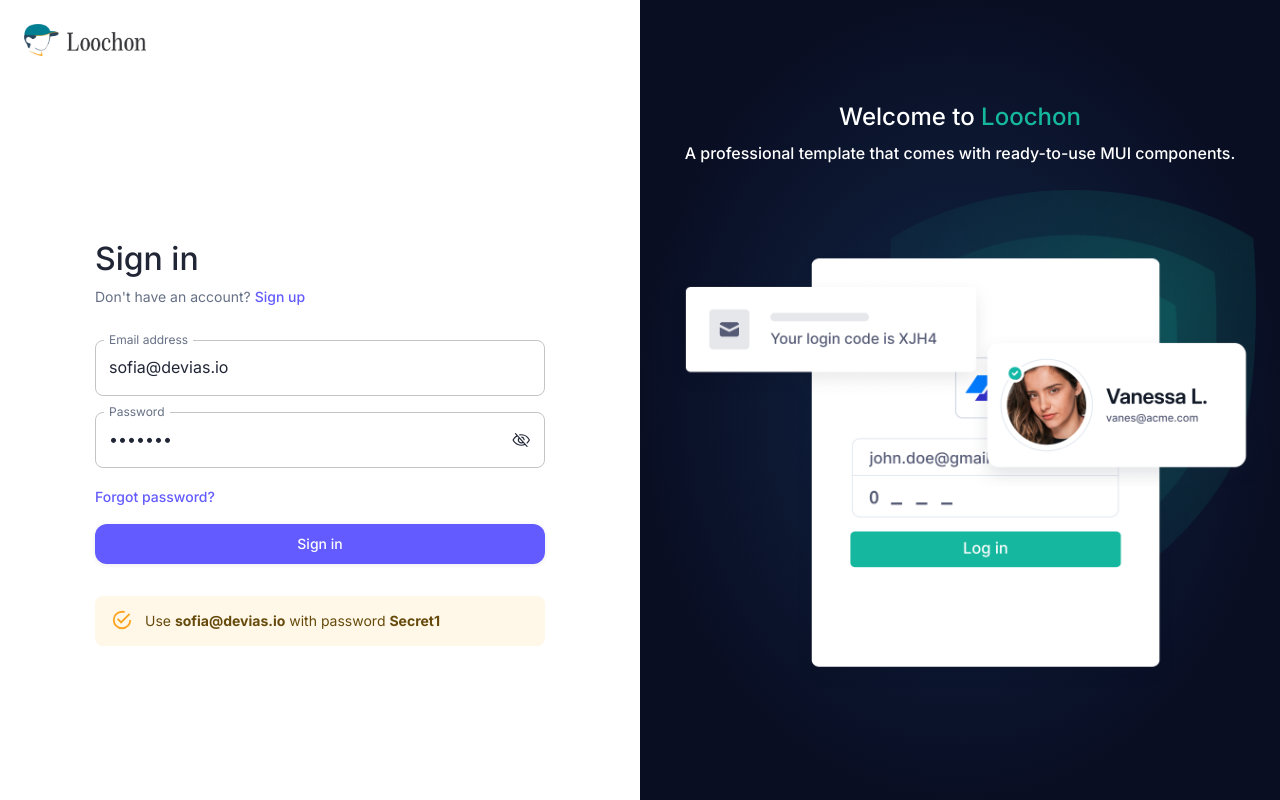
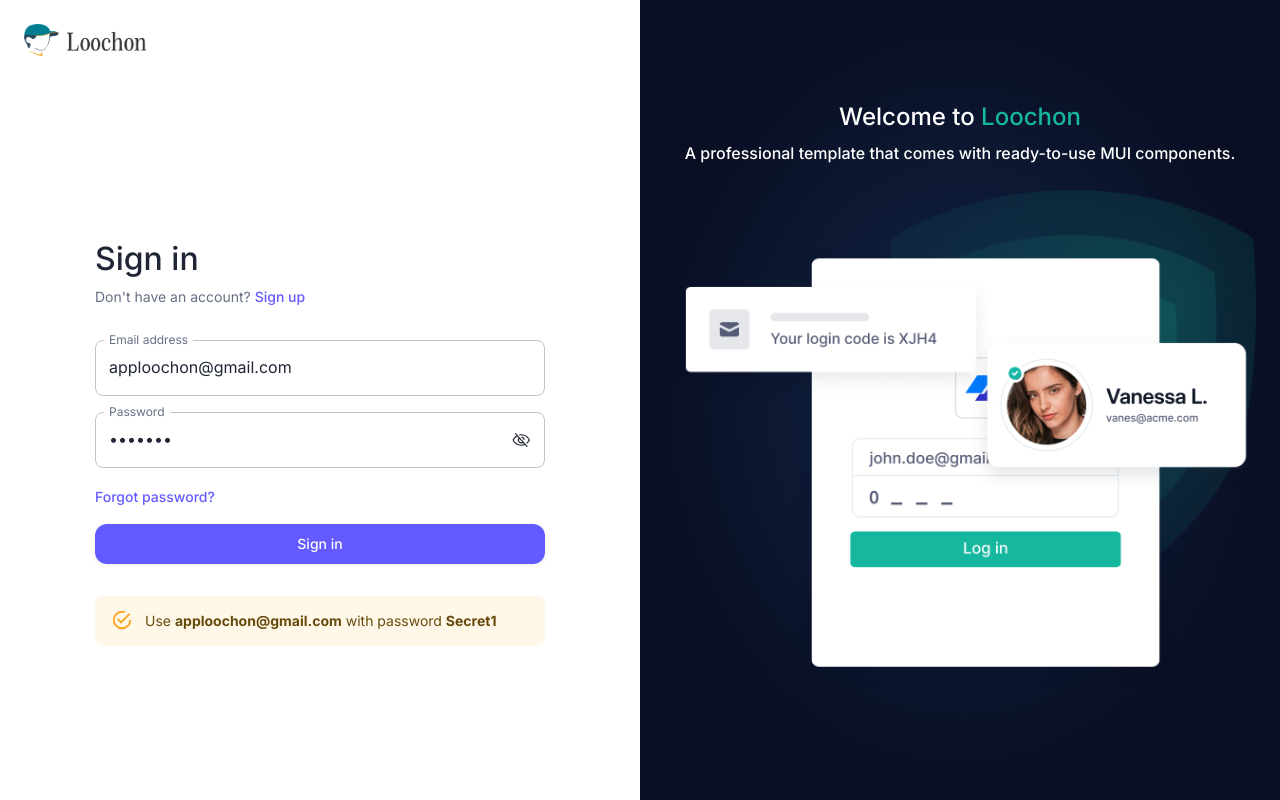
Before and after one commit to Raulcudris/dashboard-Loochon, a Next.js app: page /auth/sign-in in a window 1280 px wide. Built offline with nearby package versions, Linux system fonts and the light colour scheme; no server answers.

Commit message:
Modificacion en el nav

```diff
--- a/src/components/auth/sign-in-form.tsx
+++ b/src/components/auth/sign-in-form.tsx
@@ -29,7 +29,7 @@ const schema = zod.object({
 
 type Values = zod.infer<typeof schema>;
 
-const defaultValues = { email: 'sofia@devias.io', password: 'Secret1' } satisfies Values;
+const defaultValues = { email: 'apploochon@gmail.com', password: 'Secret1' } satisfies Values;
 
 export function SignInForm(): React.JSX.Element {
   const router = useRouter();
@@ -151,7 +151,7 @@ export function SignInForm(): React.JSX.Element {
         <Typography component="span"
                     sx={{ fontWeight: 700 }}
                     variant="inherit">
-          sofia@devias.io
+          apploochon@gmail.com
         </Typography>{' '}
         with password{' '}
         <Typography component="span"
--- a/src/components/dashboard/layout/mobile-nav.tsx
+++ b/src/components/dashboard/layout/mobile-nav.tsx
@@ -73,10 +73,10 @@ export function MobileNav({ open, onClose }: MobileNavProps): React.JSX.Element
         >
           <Box sx={{ flex: '1 1 auto' }}>
             <Typography color="var(--mui-palette-neutral-400)" variant="body2">
-              Workspace
+             App Loochon
             </Typography>
             <Typography color="inherit" variant="subtitle1">
-              Devias
+              Loochon
             </Typography>
           </Box>
           <CaretUpDownIcon />
--- a/src/components/dashboard/layout/user-popover.tsx
+++ b/src/components/dashboard/layout/user-popover.tsx
@@ -57,9 +57,9 @@ export function UserPopover({ anchorEl, onClose, open }: UserPopoverProps): Reac
       slotProps={{ paper: { sx: { width: '240px' } } }}
     >
       <Box sx={{ p: '16px 20px ' }}>
-        <Typography variant="subtitle1">Sofia Rivers</Typography>
+        <Typography variant="subtitle1">Makiia Administrator</Typography>
         <Typography color="text.secondary" variant="body2">
-          sofia.rivers@devias.io
+          apploochon@gmail.com
         </Typography>
       </Box>
       <Divider />
--- a/src/lib/auth/client.ts
+++ b/src/lib/auth/client.ts
@@ -57,7 +57,7 @@ class AuthClient {
     // Make API request
 
     // We do not handle the API, so we'll check if the credentials match with the hardcoded ones.
-    if (email !== 'sofia@devias.io' || password !== 'Secret1') {
+    if (email !== 'apploochon@gmail.com' || password !== 'Secret1') {
       return { error: 'Invalid credentials' };
     }
 
```
